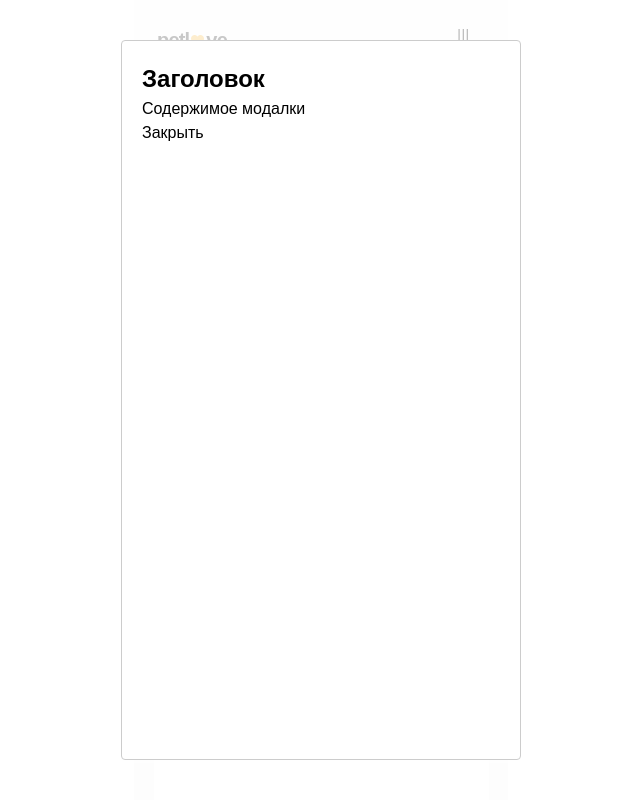
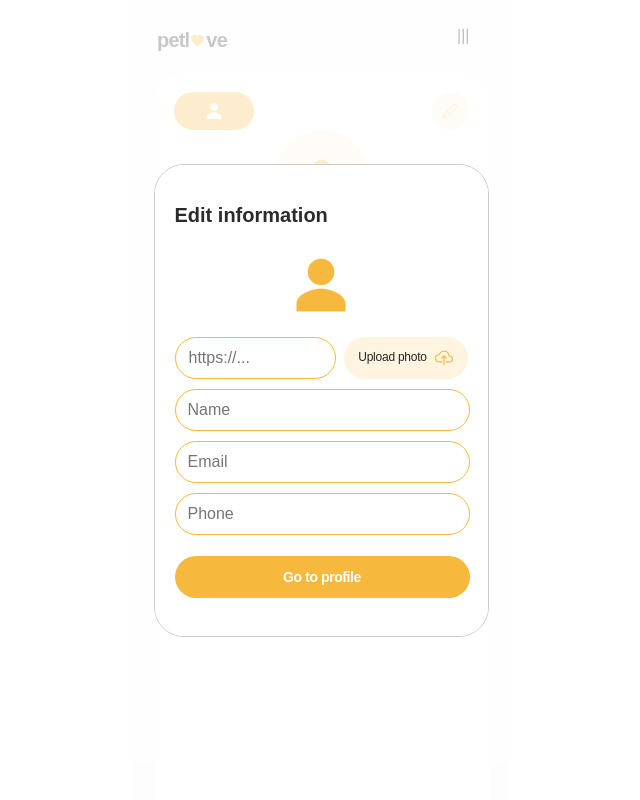
Before and after one commit to olehsolonin/Petlove, a React (Vite) app: page /profile in a window 1280 px wide. Both pictures are taken after a click on the button 769 px from the left and 111 px from the top of the page. Shown: the top 800 px of the page, without its empty margins (319-959 px from the left). Built offline with nearby package versions, Linux system fonts and the light colour scheme.

Commit message:
fix profile edit modal window

```diff
--- a/src/components/EditUserBtn/EditUserBtn.jsx
+++ b/src/components/EditUserBtn/EditUserBtn.jsx
@@ -4,13 +4,47 @@ import { FiEdit2 } from "react-icons/fi";
 import { useSelector, useDispatch } from "react-redux";
 import React, { useState } from "react";
 import Modal from "react-modal";
+import * as Yup from "yup";
+import { ToastContainer, toast } from "react-toastify";
+import "react-toastify/dist/ReactToastify.css";
+import { Formik, Form, Field, ErrorMessage } from "formik";
+import { IoCloudUploadOutline } from "react-icons/io5";
 
 // обязательно для доступности
 Modal.setAppElement("#root");
 
+const FeedbackSchema = Yup.object().shape({
+  name: Yup.string()
+    .min(2, "Too Short!")
+    .max(50, "Too Long!")
+    .required("Required"),
+  email: Yup.string().email("Must be a valid email!").required("Required"),
+  message: Yup.string()
+    .min(3, "Too short")
+    .max(256, "Too long")
+    .required("Required"),
+  level: Yup.string().oneOf(["good", "neutral", "bad"]).required("Required"),
+});
+
 export default function EditUserBtn() {
   const userName = useSelector((state) => state.userInfo.name);
+  const userAvatar = useSelector((state) => state.userInfo.avatar);
+  const userEmail = useSelector((state) => state.userInfo.email);
+  const userPhone = useSelector((state) => state.userInfo.phone);
   const [isOpen, setIsOpen] = useState(false);
+
+  const initialValues = {
+    name: userName,
+    email: userEmail,
+    phone: userPhone,
+    avatar: userAvatar,
+  };
+
+  const handleSubmit = (values, actions) => {
+    console.log(values);
+    actions.resetForm();
+  };
+
   return (
     <div className={css.editProfileContainer}>
       <button className={css.profileBtn}>
@@ -26,19 +60,98 @@ export default function EditUserBtn() {
       </button>
       <Modal
         isOpen={isOpen}
-        onRequestClose={() => setIsOpen(false)} // Закрытие по клику вне окна или Esc
+        onRequestClose={() => setIsOpen(false)}
         contentLabel="Пример модального окна"
         style={{
           content: {
-            width: "400px",
+            width: "335px",
+            height: "473px",
             margin: "auto",
-            padding: "20px",
+            padding: "40px 20px",
+            background: "#fff",
+            borderRadius: "30px",
           },
         }}
       >
-        <h2>Заголовок</h2>
-        <p>Содержимое модалки</p>
-        <button onClick={() => setIsOpen(false)}>Закрыть</button>
+        <h2 className={css.modalTitle}>Edit information</h2>
+        <div className={css.userAvatarContainer}>
+          <span className={css.userAvatar}>
+            {userAvatar ? (
+              userAvatar
+            ) : (
+              <IoPersonSharp className={css.avatarIcon} />
+            )}
+          </span>
+        </div>
+        <div className={css.containerBox}>
+          <Formik
+            initialValues={initialValues}
+            onSubmit={handleSubmit}
+            validationSchema={FeedbackSchema}
+          >
+            <Form>
+              <div className={css.formForm}>
+                <div className={css.avatarLinkButtonContainer}>
+                  <Field
+                    type="text"
+                    name="avatar"
+                    className={css.formStyleAvatar}
+                    placeholder="https://..."
+                  />
+                  <ErrorMessage
+                    name="avatar"
+                    component="div"
+                    className={css.errorText}
+                  />
+                  <div className={css.uploadContainer}>
+                    <p>Upload photo</p>
+                    <span>
+                      <IoCloudUploadOutline className={css.uploadIcon} />
+                    </span>
+                  </div>
+                </div>
+                <Field
+                  type="text"
+                  name="name"
+                  className={css.formStyle}
+                  placeholder="Name"
+                />
+                <ErrorMessage
+                  name="name"
+                  component="div"
+                  className={css.errorText}
+                />
+
+                <Field
+                  type="email"
+                  name="email"
+                  className={css.formStyle}
+                  placeholder="Email"
+                />
+                <ErrorMessage
+                  name="email"
+                  component="div"
+                  className={css.errorText}
+                />
+
+                <Field
+                  type="text"
+                  name="phone"
+                  className={css.formStyle}
+                  placeholder="Phone"
+                />
+                <ErrorMessage
+                  name="phone"
+                  component="div"
+                  className={css.errorText}
+                />
+              </div>
+              <button type="submit" className={css.profileEditBtn}>
+                Go to profile
+              </button>
+            </Form>
+          </Formik>
+        </div>
       </Modal>
     </div>
   );
--- a/src/components/EditUserBtn/EditUserBtn.module.css
+++ b/src/components/EditUserBtn/EditUserBtn.module.css
@@ -44,3 +44,108 @@
   stroke-width: 1.5px;
   stroke: #f6b83d;
 }
+
+.modalTitle {
+  font-family: "Manrope", sans-serif;
+  font-weight: 700;
+  font-size: 20px;
+  line-height: 100%;
+  color: #2b2b2a;
+  margin-bottom: 20px;
+}
+
+.userAvatarContainer {
+  display: flex;
+  justify-content: center;
+  align-items: center;
+  margin-bottom: 12px;
+}
+
+.userAvatar {
+  display: flex;
+  justify-content: center;
+  align-items: center;
+  border-radius: 100px;
+  padding: 10px;
+  width: 80px;
+  height: 80px;
+}
+
+.avatarIcon {
+  width: 100%;
+  height: 100%;
+  fill: #f6b83d;
+  stroke-width: 2px;
+  stroke: #f6b83d;
+}
+
+.uploadContainer {
+  border-radius: 30px;
+  padding: 12px;
+  width: 126px;
+  height: 42px;
+  background: #fff4df;
+  display: flex;
+  flex-direction: row;
+  justify-content: center;
+  align-items: center;
+  gap: 8px;
+  font-family: "Manrope", sans-serif;
+  font-weight: 500;
+  font-size: 12px;
+  line-height: 133%;
+  letter-spacing: -0.02em;
+  color: #262626;
+}
+
+.uploadIcon {
+  width: 18px;
+  height: 18px;
+  stroke-width: 1.3px;
+  stroke: #f6b83d;
+}
+
+.avatarLinkButtonContainer {
+  display: flex;
+  flex-direction: row;
+  justify-content: center;
+  align-items: center;
+  gap: 8px;
+}
+
+.formStyleAvatar {
+  border: 1px solid #f6b83d;
+  border-radius: 30px;
+  padding: 13px;
+  width: 161px;
+  height: 42px;
+}
+
+.formForm {
+  display: flex;
+  flex-direction: column;
+  gap: 10px;
+  margin-bottom: 21px;
+}
+
+.formStyle {
+  border: 1px solid #f6b83d;
+  border-radius: 30px;
+  padding: 12px;
+  width: 295px;
+  height: 42px;
+}
+
+.profileEditBtn {
+  border-radius: 30px;
+  padding: 12px 108px;
+  width: 295px;
+  height: 42px;
+  background: #f6b83d;
+  font-family: "Manrope", sans-serif;
+  font-weight: 700;
+  font-size: 14px;
+  line-height: 129%;
+  letter-spacing: -0.03em;
+  color: #fff;
+}
--- a/src/components/NoticesFilters/NoticesFilters.jsx
+++ b/src/components/NoticesFilters/NoticesFilters.jsx
@@ -97,7 +97,7 @@ export default function NoticesFilters() {
       }
     }
 
-    console.log(cleanedValues); // Тільки заповнені поля
+    console.log(cleanedValues);
     dispatch(addParams(cleanedValues));
     //  const res = fetchAllNotices(cleanedValues);
     //  dispatch(addResults(res));
--- a/src/components/UserBlock/UserBlock.jsx
+++ b/src/components/UserBlock/UserBlock.jsx
@@ -6,13 +6,14 @@ export default function UserBlock() {
   const userName = useSelector((state) => state.userInfo.name);
   const userEmail = useSelector((state) => state.userInfo.email);
   const userPhone = useSelector((state) => state.userInfo.phone);
+  const userAvatar = useSelector((state) => state.userInfo.avatar);
   return (
     <div className={css.userBlock}>
       <div className={css.editPhotoBlock}>
         <div className={css.avatarContainer}>
           {" "}
           <span>
-            <IoPersonSharp className={css.icon} />
+            {userAvatar ? userAvatar : <IoPersonSharp className={css.icon} />}
           </span>
         </div>
         <button className={css.linkButton}>Upload photo</button>
```
